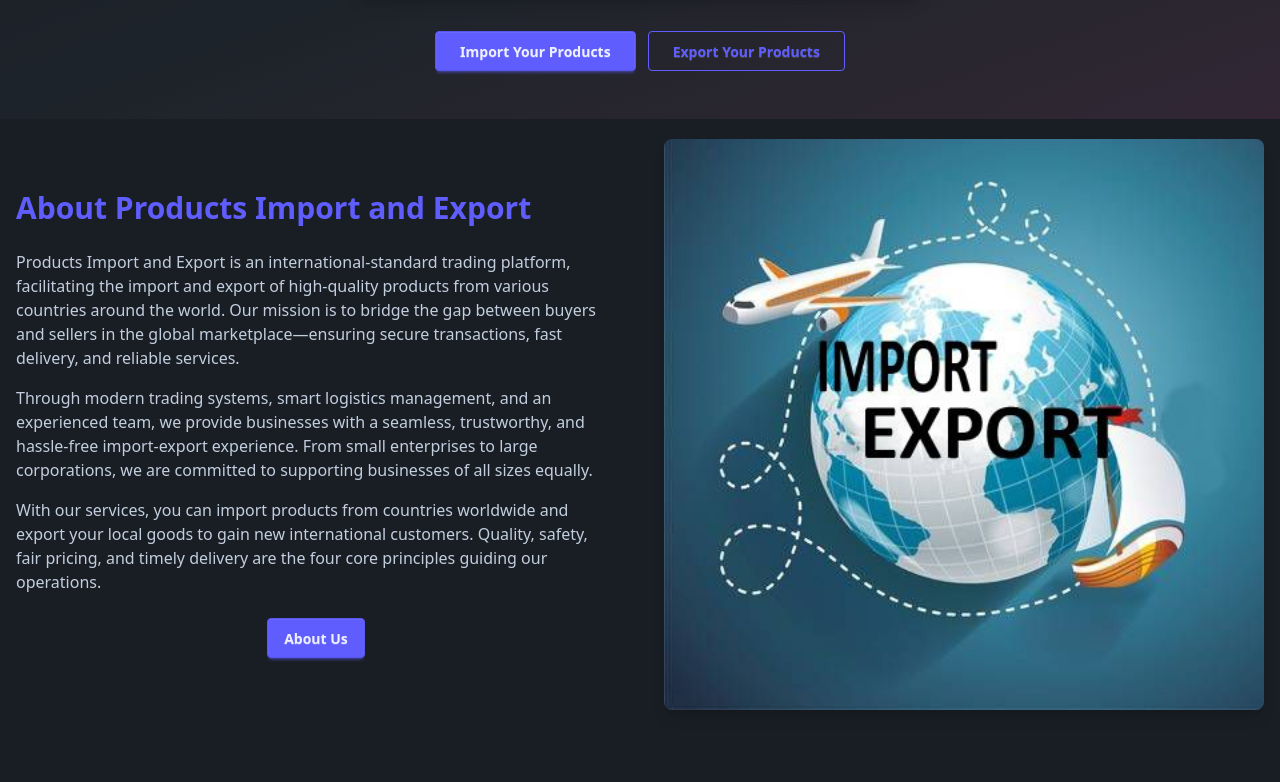
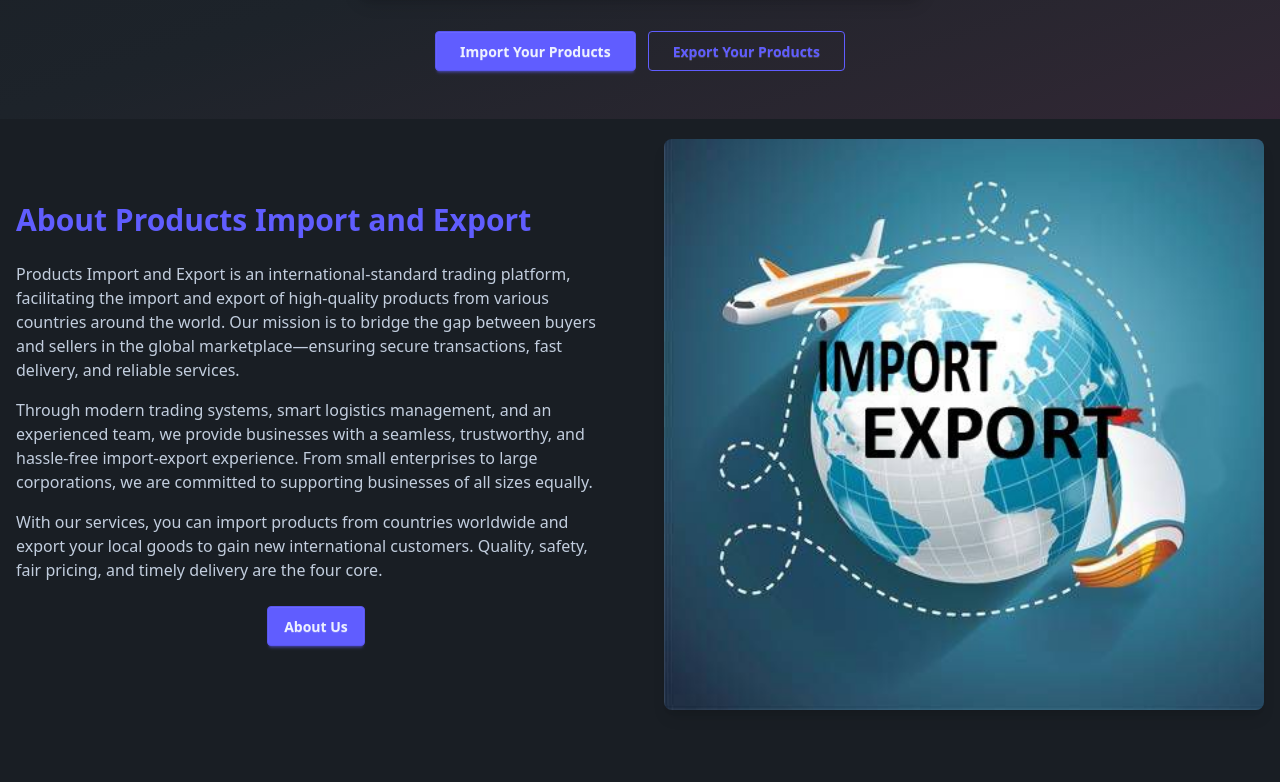
Before and after one commit to RUHUL-AMIN1987/import-and-export-clients, a React (Vite) app: page / in a window 1280 px wide. Shown: the part 402-1184 px from the top of the page. Built offline with nearby package versions, Linux system fonts and the light colour scheme; no server answers.

Commit message:
update about section

```diff
--- a/src/Component/AboutUs/AboutUs.jsx
+++ b/src/Component/AboutUs/AboutUs.jsx
@@ -31,8 +31,7 @@ const AboutUs = () => {
           <p className="text-base-content/80">
             With our services, you can import products from countries worldwide
             and export your local goods to gain new international customers.
-            Quality, safety, fair pricing, and timely delivery are the four core
-            principles guiding our operations.
+            Quality, safety, fair pricing, and timely delivery are the four core.
           </p>
           <div className="flex justify-center mt-6">
             <Link to="/about">
```
